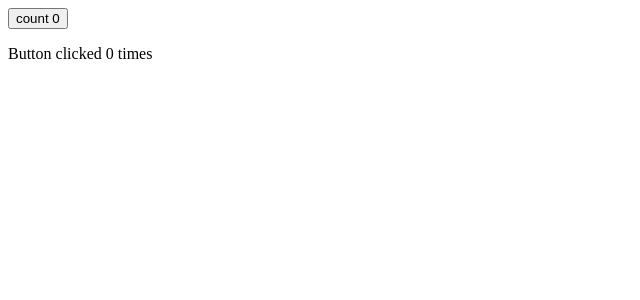
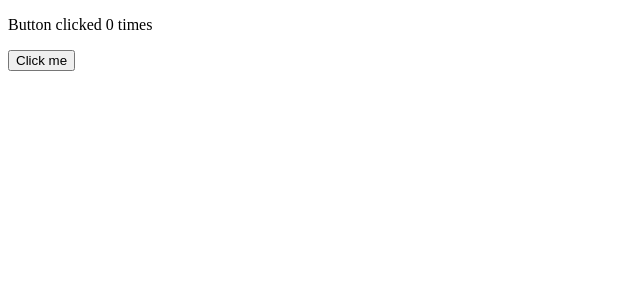
Before and after one commit to acciojob/button-counter-bipinyadav12, a React app: page / in a window 1280 px wide. Shown: the top 300 px of the page, without its empty margins (0-640 px from the left). Built offline with nearby package versions, Linux system fonts and the light colour scheme.

Commit message:
Update App.js

```diff
--- a/src/components/App.js
+++ b/src/components/App.js
@@ -5,12 +5,9 @@ import './../styles/App.css';
 const App = () => {
    const [count, setCount] = useState(0)
   return (
-    <div>
-        <button onClick={() => setCount((count) => count + 1)}> count  {count}
-        </button>
-      <p >
-      Button clicked {count} times
-      </p>
+    <div>  <p >Button clicked {count} times</p>
+        <button onClick={() => setCount((count) => count + 1)}>Click me</button>
+
     </div>
   )
 }
```
